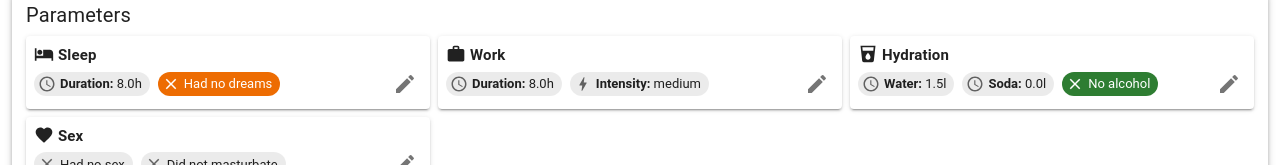
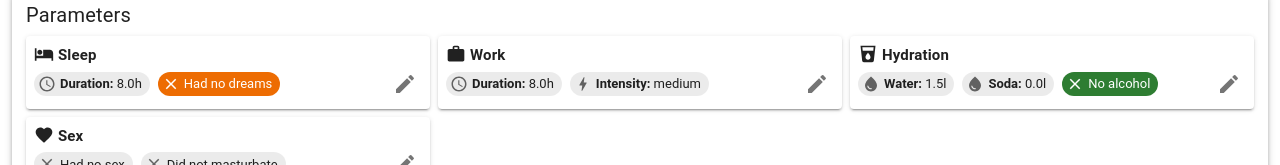
Before and after one commit to Crayee/mood-tracker, a React (Vite) app in the folder client/: page / in a window 1280 px wide. Shown: the part 126-291 px from the top of the page. Built offline with nearby package versions, Linux system fonts and the light colour scheme.

Commit message:
small quality of life fixes

```diff
--- a/client/src/commons/components/fields/renderer/HydrationRenderer.tsx
+++ b/client/src/commons/components/fields/renderer/HydrationRenderer.tsx
@@ -2,7 +2,7 @@ import { Hydration } from '../../../types/types'
 import { EditableFieldProps } from '../EditableField'
 import { RecursivePartial } from '../../../types/util'
 import { Box, Chip } from '@mui/material'
-import AccessTimeIcon from '@mui/icons-material/AccessTime'
+import WaterDropIcon from '@mui/icons-material/WaterDrop'
 import { formatNumber } from '../../../util/formatters'
 import CheckIcon from '@mui/icons-material/Check'
 import CloseIcon from '@mui/icons-material/Close'
@@ -21,7 +21,7 @@ const SleepRenderer: EditableFieldProps<RecursivePartial<Hydration>>['renderer']
                         {value.waterAmount !== undefined ? formatNumber(1, 1)(value.waterAmount) + 'l' : '-'}
                     </>
                 }
-                icon={<AccessTimeIcon />}
+                icon={<WaterDropIcon />}
             />
             <Chip
                 size={'small'}
@@ -31,7 +31,7 @@ const SleepRenderer: EditableFieldProps<RecursivePartial<Hydration>>['renderer']
                         {value.softDrinkAmount !== undefined ? formatNumber(1, 1)(value.softDrinkAmount) + 'l' : '-'}
                     </>
                 }
-                icon={<AccessTimeIcon />}
+                icon={<WaterDropIcon />}
             />
             <Chip
                 size={'small'}
--- a/client/src/commons/components/inputs/TagsInput.tsx
+++ b/client/src/commons/components/inputs/TagsInput.tsx
@@ -15,6 +15,7 @@ const TagsInput = (props: {
             getOptionLabel={(option) => option}
             value={props.tags}
             onChange={props.onChange}
+            disableCloseOnSelect
             renderInput={(params) => <TextField {...params} size={'small'} variant="filled" label="Tags" />}
         />
     )
```
